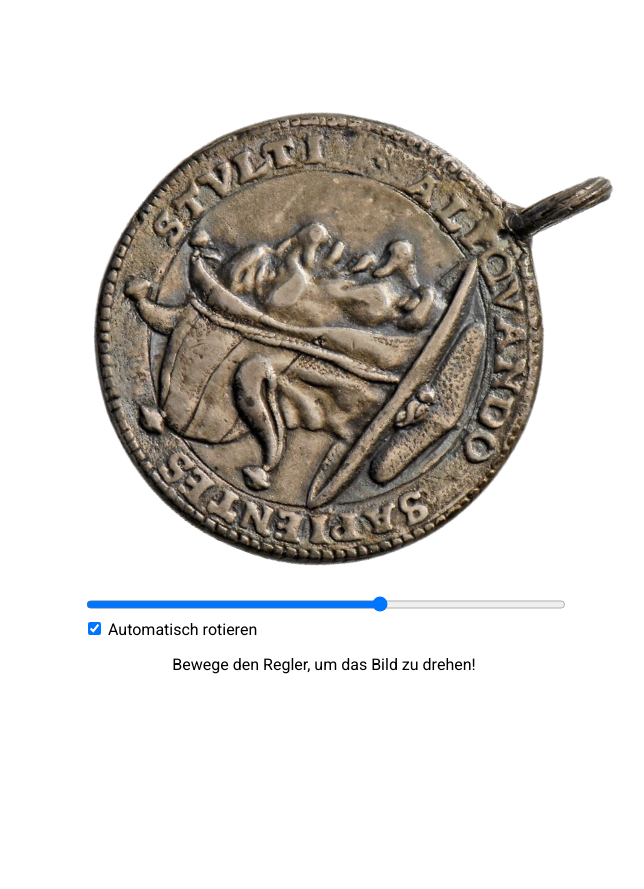
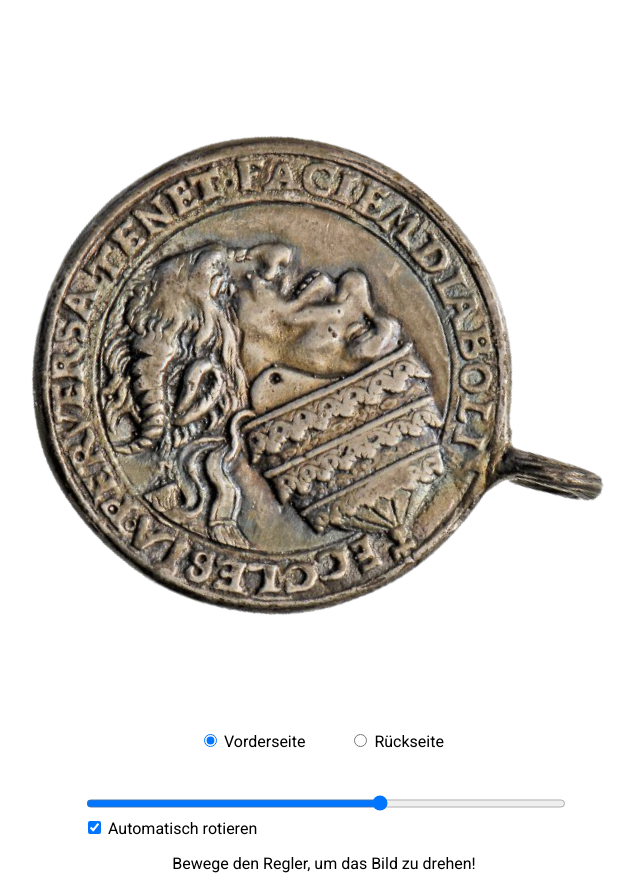
Before and after one commit to nilsfriess/nilsfriess.github.io, a plain HTML site: page index.html in a window 1280 px wide. Shown: the whole page, without its empty margins (316-960 px from the left). Before the commit the page ends 800 px from the top, so only its background shows below. Drawn offline with Linux system fonts and the light colour scheme.

Commit message:
Add possibility to change front and back

```diff
--- a/index.html
+++ b/index.html
@@ -16,6 +16,7 @@
           width: 100%; /* Width of the outside container */
           max-width: 480px;
           margin: 0 auto;
+          margin-top: 40px;
       }
       /* The slider itself */
       .slider {
@@ -28,15 +29,41 @@
       p {
           text-align: center;
       }
+
+      input[type=radio] {
+          display: inline;
+      }
+
+      input#front + label {
+          margin-right: 40px;
+      }
+
+      label {
+          display: inline;
+      }
+
+      .radiocontainer {
+          margin: 0 auto;
+          width: 250px;
+      }
+
     </style>
 
   </head>
 
   <body>
+
     <!-- HIER MUSS DER LINK ZUM BILD REIN -->
-    <img id="flip_image" src="bild.png">
+    <img id="flip_image" src="vorderseite.png">
 
     <div class="slidecontainer">
+      <div class="radiocontainer">
+        <input type="radio" id="front" name="side" value="front" checked>
+        <label for="front">Vorderseite</label>
+        <input type="radio" id="back" name="side" value="back">
+        <label for="back">Rückseite</label>
+      </div>
+
       <input type="range" min="0" max="180" value="0" class="slider" id="rotate_range">
       <div class="checkbox_container">
         <input type="checkbox" id="autorotate" name="autorotate" checked>
@@ -60,6 +87,17 @@
               autoRotateImage(image, slider);
           }
       }
+
+      const frontRadio = document.getElementById("front");
+      const backRadio = document.getElementById("back");
+
+      frontRadio.onchange = () => {
+          image.src = "vorderseite.png";
+      }
+      backRadio.onchange = () => {
+          image.src = "rueckseite.png";
+      }
+
 
       let rotateDirection = 1;
 
```
Also changed, not shown: rueckseite.png (renamed from bild.png), vorderseite.png (added).
